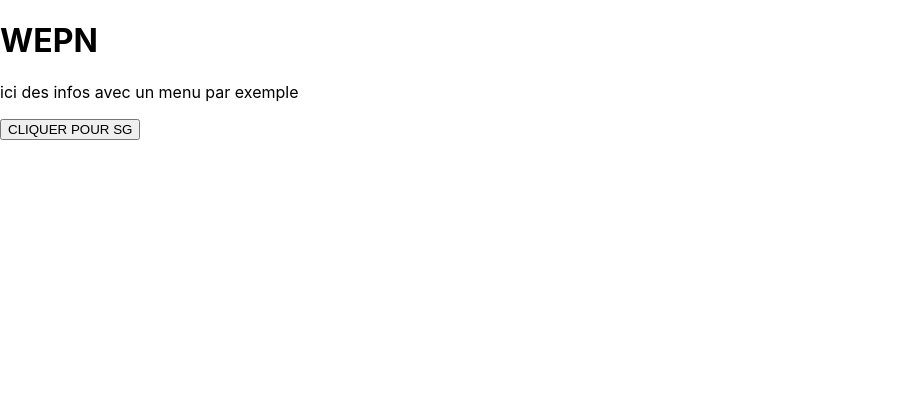
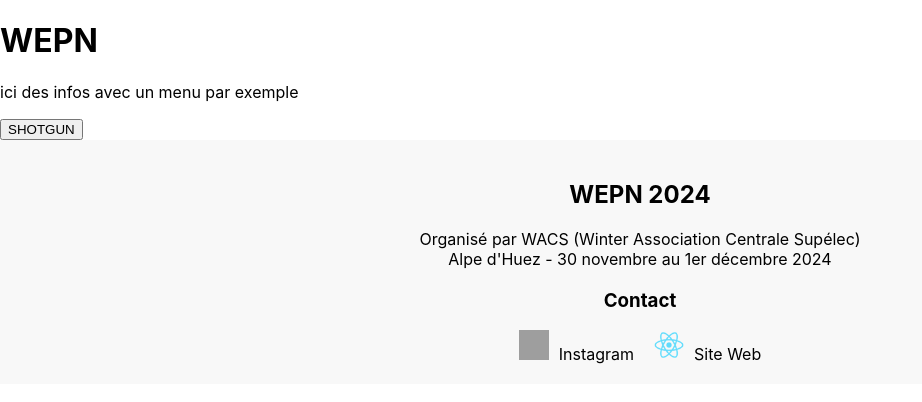
Before and after one commit to AlbatorZ/wepn2k24, a React (Create React App) app: page / in a window 1280 px wide. Shown: the top 402 px of the page, without its empty margins (0-922 px from the left). Built offline with nearby package versions, Linux system fonts and the light colour scheme; grey boxes are pictures that could not be loaded.

Commit message:
Le bouton renvoie vers un lien : linkcs pour l'instant et j'ai cree un footer avec quelques infos

```diff
--- a/src/App.js
+++ b/src/App.js
@@ -3,6 +3,7 @@ import './App.css';
 import Header from './components/Header'
 import Container from './components/Container'
 import BoutonShotgun from './components/BoutonShotgun';
+import Footer from './components/Footer';
 function App() {
   return (
     <>
@@ -12,6 +13,7 @@ function App() {
       <BoutonShotgun/>
 
     </main>
+    <Footer />
     </>
   );
 }
--- a/src/components/BoutonShotgun.jsx
+++ b/src/components/BoutonShotgun.jsx
@@ -1,7 +1,11 @@
 export default function BoutonShotgun() {
+    const handleClick = () => {
+        window.location.href = 'https://linkcs.fr'; // mettre le lien du shotgun lydia
+    }
+
     return (
         <>
-            <button> CLIQUER POUR SG</button>
+            <button onClick={handleClick}> SHOTGUN </button>
         </>
-    )
+    );
 }
--- /dev/null
+++ b/src/components/Footer.jsx
@@ -0,0 +1,46 @@
+export default function Footer() {
+    return (
+        <footer style={{ backgroundColor: '#f8f8f8', padding: '20px', textAlign: 'center' }}>
+            <h2>WEPN 2024</h2>
+            <p>
+                Organisé par WACS (Winter Association Centrale Supélec)
+                <br />
+                Alpe d'Huez - 30 novembre au 1er décembre 2024
+            </p>
+
+            <div style={{ marginTop: '20px' }}>
+                <h3>Contact</h3>
+
+                <div>
+                    <a
+                        href="https://www.instagram.com/wacs_centralesupelec/"
+                        target="_blank"
+                        rel="noopener noreferrer"
+                        style={{ textDecoration: 'none', color: '#000', marginRight: '20px' }}
+                    >
+                        <img
+                            src="https://upload.wikimedia.org/wikipedia/commons/a/a5/Instagram_icon.png"
+                            alt="Instagram"
+                            style={{ width: '30px', height: '30px', marginRight: '10px' }}
+                        />
+                        Instagram
+                    </a>
+
+                    <a
+                        href="https://wacs.cs-campus.fr"
+                        target="_blank"
+                        rel="noopener noreferrer"
+                        style={{ textDecoration: 'none', color: '#000' }}
+                    >
+                        <img
+                            src="/logo192.png"
+                            alt="Site Web"
+                            style={{ width: '30px', height: '30px', marginRight: '10px' }}
+                        />
+                        Site Web
+                    </a>
+                </div>
+            </div>
+        </footer>
+    );
+}
```
